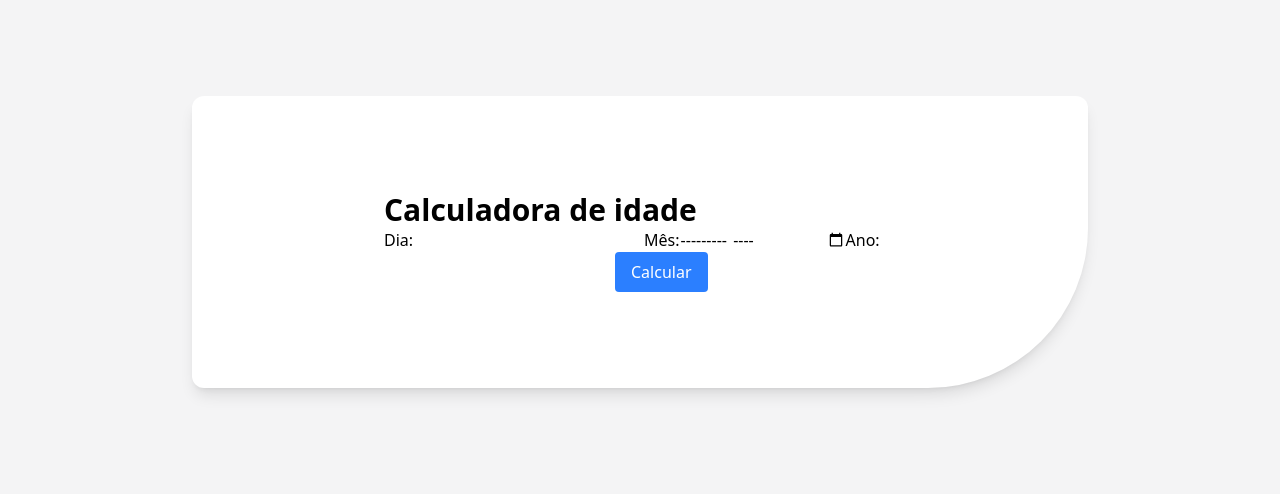
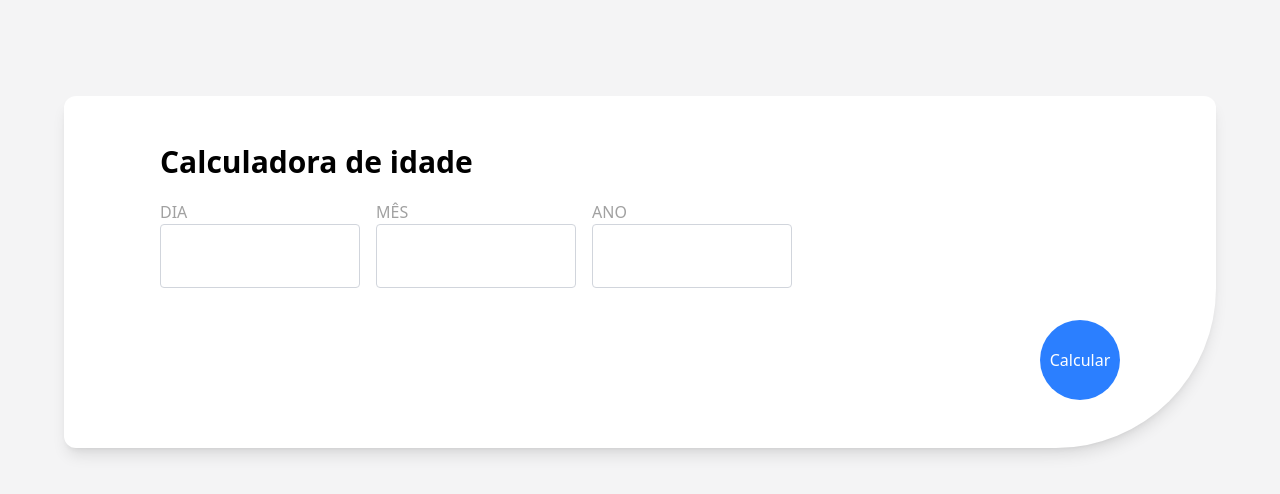
Before and after one commit to tuca-janahu/frontend-mentor-3, a React (Vite) app in the folder react-app/: page / in a window 1280 px wide. Shown: the top 494 px of the page. Built offline with nearby package versions, Linux system fonts and the light colour scheme.

Commit message:
pre-componentização

```diff
--- a/react-app/src/App.tsx
+++ b/react-app/src/App.tsx
@@ -1,23 +1,56 @@
 function App() {
   return (
-    <main className="bg-white max-w-4xl mx-auto md:py-24 md:px-48 py-12 px-10 rounded-t-xl rounded-bl-xl [border-end-end-radius:160px] shadow-lg">
-    <section className=" mx-auto">
+    <main className="bg-white max-w-6xl mx-auto md:py-12 md:px-24 py-12 px-10 rounded-t-xl rounded-bl-xl [border-end-end-radius:160px] shadow-lg">
+      <section className="">
         <h1 className="text-3xl font-bold">Calculadora de idade</h1>
-        <form action="">
-            <label htmlFor="day">Dia:</label>
-            <input type="day" id="day" />
+        <form className="" action="">
+            <div className="flex gap-4 mt-5">
+            <div className="">
+              <label className="block text-neutral-400" htmlFor="day">
+                DIA
+              </label>
+              <input
+                type="number"
+                id="day"
+                className="border border-gray-300 p-2 flex-1 h-16 text-4xl font-extrabold  w-50 rounded mb-4"
+              />
+            </div>
+            <div className="">
+              <label className="block text-neutral-400" htmlFor="month">
+                MÊS
+              </label>
+              <input
+                type="number"
+                id="month"
+                className="border border-gray-300 p-2 flex-1 h-16 text-4xl font-extrabold  w-50 rounded mb-4"
+              />
+</div>
+<div className="">
+            <label className="block text-neutral-400" htmlFor="year">
+              ANO
+            </label>
+            <input
+              type="number"
+              id="year"
+              className="border border-gray-300 p-2 flex-1 h-16 text-4xl font-extrabold  w-50 rounded mb-4"
+            />
+            </div>
+          </div>
+            <div className="flex justify-end mt-4">
+              <button
+                className="bg-blue-500 text-white w-20 h-20 rounded-full flex items-center justify-center hover:bg-blue-600 transition-colors"
+                type="submit"
+              >
+                Calcular
+              </button>
+            </div>
+        </form>
+      </section>
+      <section>
 
-            <label htmlFor="month">Mês:</label>
-            <input type="month" id="month" />
-
-            <label htmlFor="year">Ano:</label>
-            <input type="year" id="year" />
-
-            <button className="bg-blue-500 text-white py-2 px-4 rounded" type="submit">Calcular</button>
-        </form>
-    </section>
+      </section>
     </main>
   );
 }
 
-export default App
+export default App;
```
